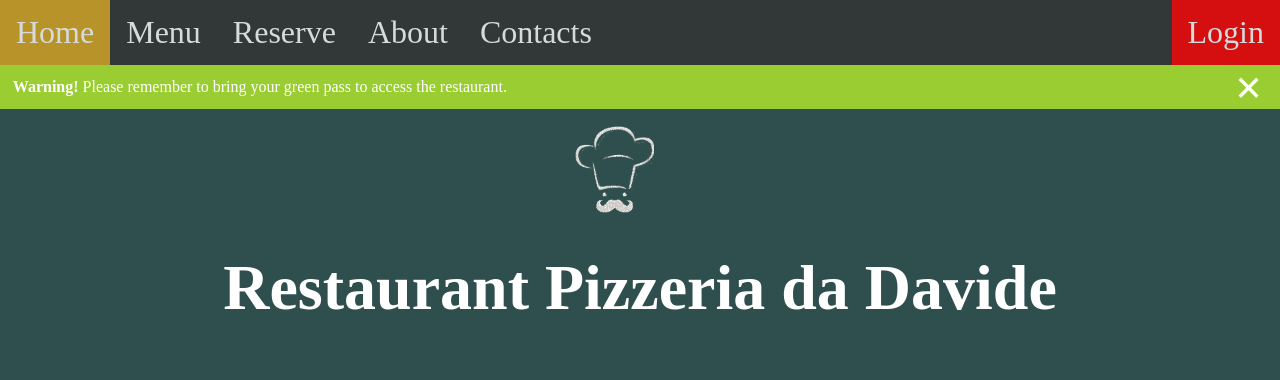
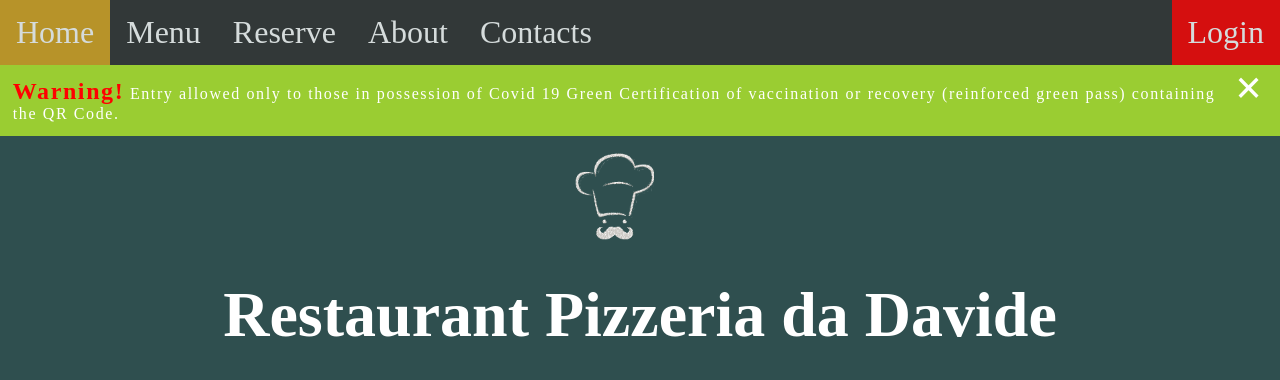
Before and after one commit to Davide-Lotito/WMT_project, a PHP site: page / in a window 1280 px wide. Shown: the top 380 px of the page. Run offline with PHP 8.4, Linux system fonts and the light colour scheme; some web fonts are replaced.

Commit message:
minor changes

```diff
--- a/index.html
+++ b/index.html
@@ -33,7 +33,7 @@
     <!--green pass alert-->
     <div id="alert-green-pass">
         <span class="closebtn" onclick="this.parentElement.style.display='none';">&times;</span>
-        <strong>Warning!</strong> Please remember to bring your green pass to access the restaurant.
+        <strong>Warning!</strong> Entry allowed only to those in possession of Covid 19 Green Certification of vaccination or recovery (reinforced green pass) containing the QR Code.
     </div>
     <!--title box area-->
     <div id="title-area">
--- a/pages/book.html
+++ b/pages/book.html
@@ -51,7 +51,7 @@
                 <legend><span class="number">2</span class="replaced"> Additional Info</legend>
                 <textarea name="allergies" placeholder="Add any food allergies"></textarea>
             </fieldset>
-            <input type="submit" id="submit-button" onsubmit="console.log('ciao')" value="Apply" />
+            <input type="submit" id="submit-button" value="Apply" />
         </form>
     </div>
     <div id="callout-timetable">
--- a/style/index.css
+++ b/style/index.css
@@ -117,6 +117,12 @@
   background-color: yellowgreen;
   color: white;
   font-size: 1em;
+  letter-spacing: 0.1em;
+}
+
+#alert-green-pass strong{
+  color: red;
+  font-size: 1.5em;
 }
 
 .closebtn {
```
